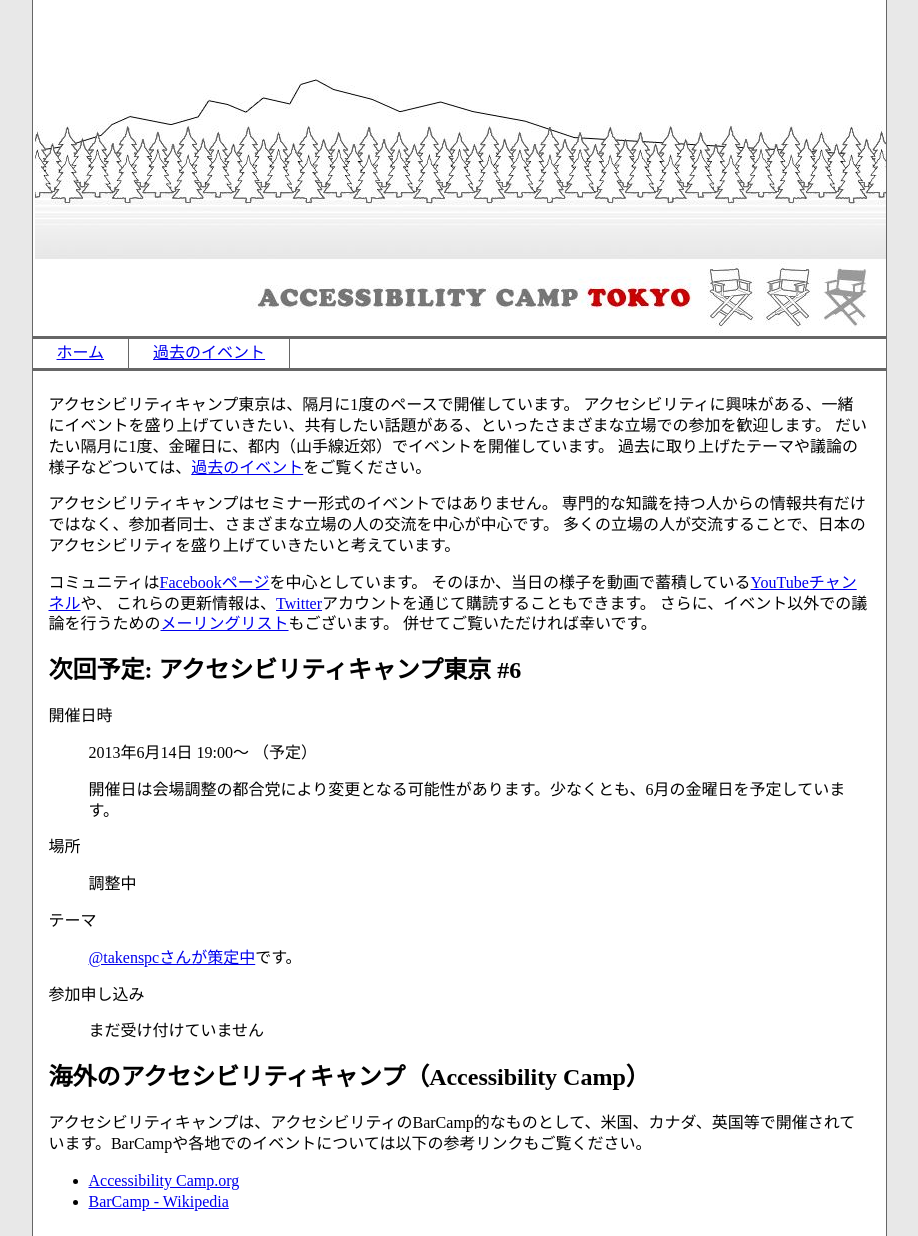
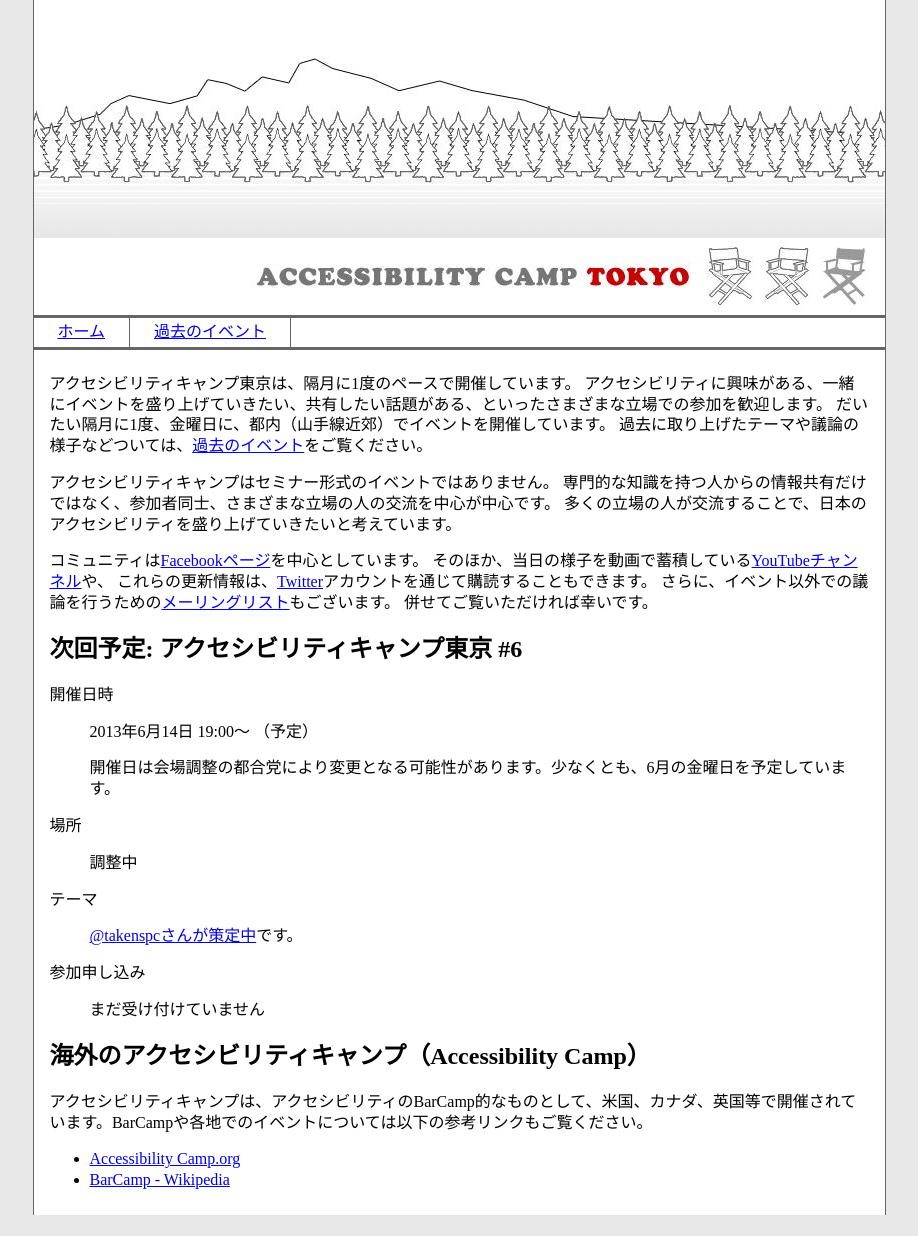
Before and after one commit to a11ytokyo/a11ytokyo.github.io, a Jekyll site: the page built from index.md, in a window 1280 px wide. Shown: the whole page, without its empty margins (181-1099 px from the left). Built offline with Jekyll 4.4.1, drawn with Linux system fonts in a browser that asks for light colours; after the commit the page ends 1215 px from its top, so only the background shows below that.

Commit message:
ヘッダ画像の配置が1pxずれてる問題を修正。

```diff
--- a/css/style.css
+++ b/css/style.css
@@ -25,10 +25,13 @@ body {
 		border-style: none solid;
 		border-width: 0 1px;
 		margin: 0 auto;
-		max-width: 853px;
+		max-width: 851px;
 	}
 	#header {
 		padding: 0;
+	}
+	#header h1 {
+		margin: 0;
 	}
 	#main {
 		padding: .5em 1em;
```
